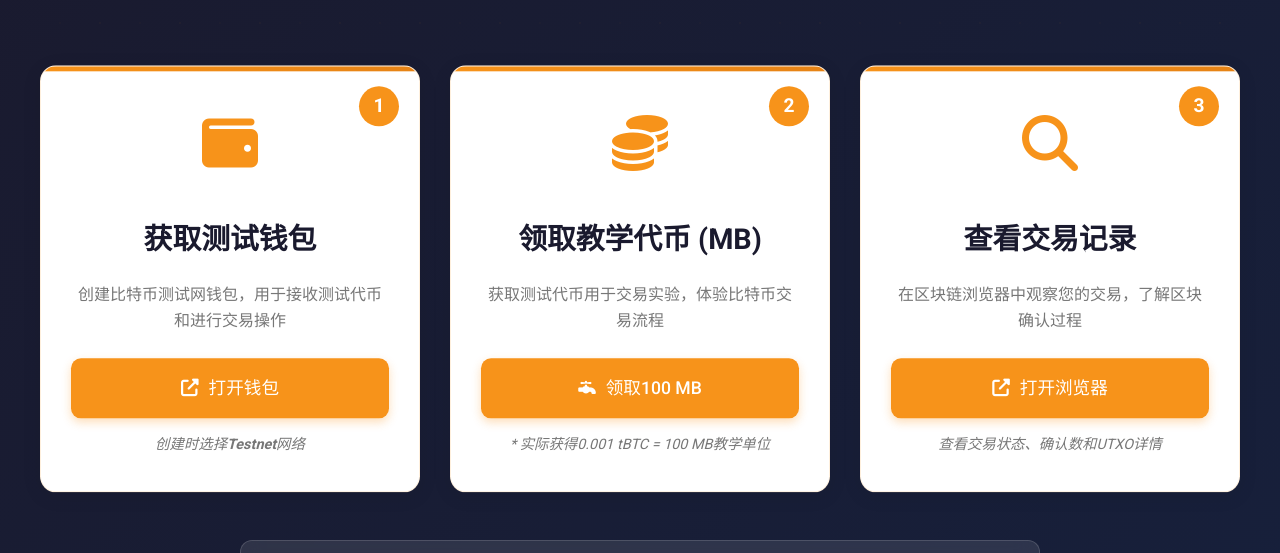
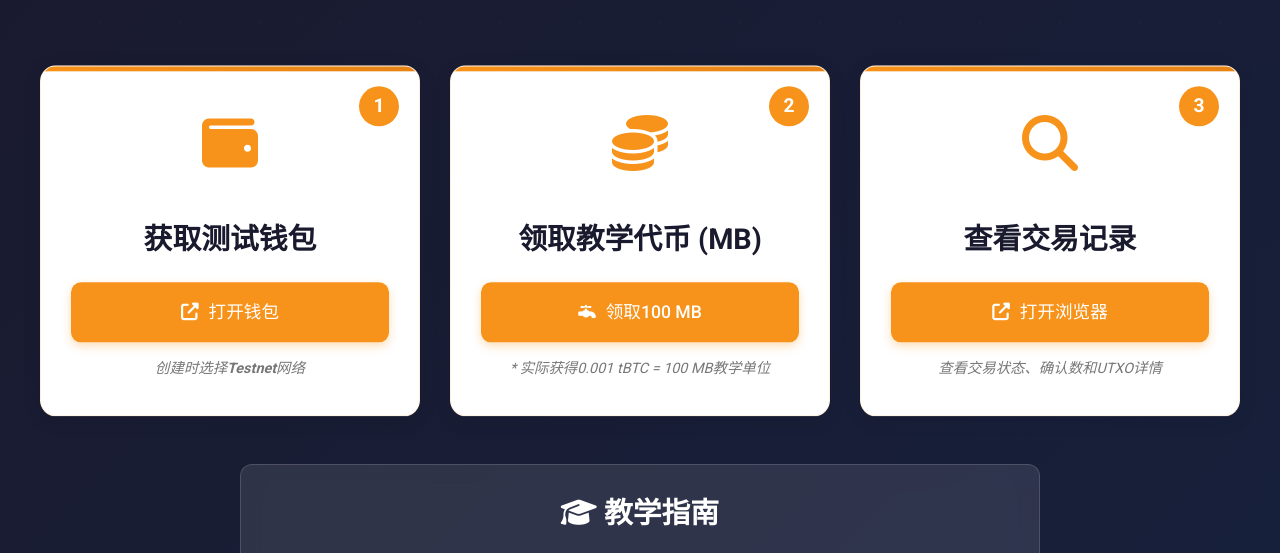
Before and after one commit to mockbit-chain/mockbit-teach, a plain HTML site: page index.html in a window 1280 px wide. Shown: the part 217-770 px from the top of the page. Drawn offline with Linux system fonts and the light colour scheme.

Commit message:
Update index.html

```diff
--- a/index.html
+++ b/index.html
@@ -333,7 +333,6 @@
                     <i class="fas fa-wallet"></i>
                 </div>
                 <h2>获取测试钱包</h2>
-                <p>创建比特币测试网钱包，用于接收测试代币和进行交易操作</p>
                 <a href="https://blockstream.com/green/" target="_blank" class="btn">
                     <i class="fas fa-external-link-alt"></i>打开钱包
                 </a>
@@ -347,7 +346,6 @@
                     <i class="fas fa-coins"></i>
                 </div>
                 <h2>领取教学代币 (MB)</h2>
-                <p>获取测试代币用于交易实验，体验比特币交易流程</p>
                 <a href="https://coinfaucet.eu/en/btc-testnet/" target="_blank" class="btn">
                     <i class="fas fa-faucet"></i>领取100 MB
                 </a>
@@ -361,7 +359,6 @@
                     <i class="fas fa-search"></i>
                 </div>
                 <h2>查看交易记录</h2>
-                <p>在区块链浏览器中观察您的交易，了解区块确认过程</p>
                 <a href="https://www.blockchain.com/explorer/assets/btc-testnet" target="_blank" class="btn">
                     <i class="fas fa-external-link-alt"></i>打开浏览器
                 </a>
```
